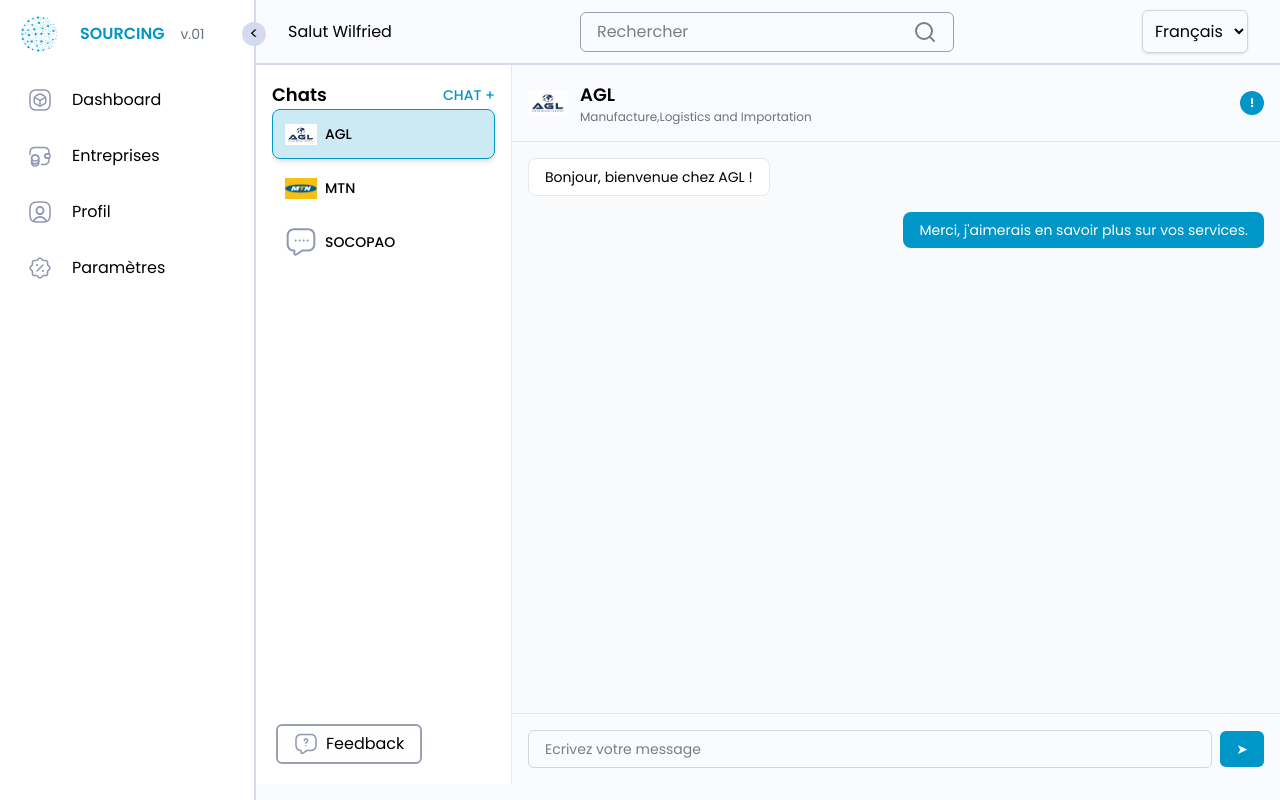
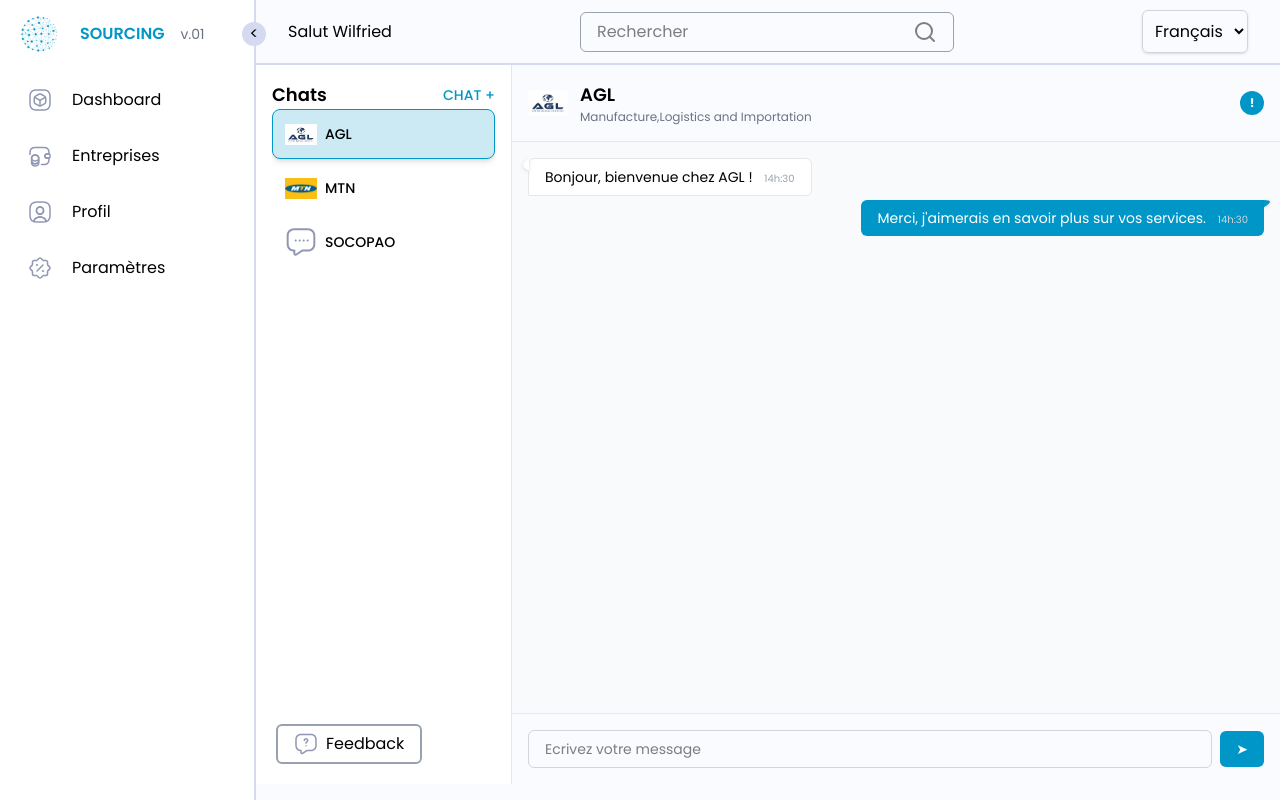
Before and after one commit to darkwall8/Sourcing_Frontend, a React (Vite) app: page /chats in a window 1280 px wide. Built offline with nearby package versions, Linux system fonts and the light colour scheme.

Commit message:
update; the ui for the chat to add the message send time

```diff
--- a/src/pages/ManagementPages/Chats/index.tsx
+++ b/src/pages/ManagementPages/Chats/index.tsx
@@ -84,24 +84,45 @@
                     </div>
                 </header>
 
-                <div className="flex flex-col h-full gap-4 bg-gray-50 p-4 space-y-3 overflow-y-auto">
-                    {messages[currentCompany].length === 0 ? (
-                        <p className="text-center text-gray-400 italic">{ t("dashboard.chat.no_message") }</p>
-                    ) : (
-                        messages[currentCompany].map((msg, idx) => (
-                            <div className={`${msg.from == 'me' ? "flex justify-end" : "flex justify-start"}`}>
+                <div className="flex flex-col h-full gap-1 bg-gray-50 p-4 space-y-3 overflow-y-auto">
+                    {messages[currentCompany].map((msg, idx) => {
+                        const isMe = msg.from === "me";
+
+                        return (
+                            <div key={idx} className={`flex ${isMe ? "justify-end" : "justify-start"}`}>
+                                <div className="relative max-w-[70%]">
                                     <div
-                                    key={idx}
-                                    className={`max-w-3/4 px-4 py-2 rounded-lg ${msg.from === "me"
-                                            ? "bg-primary text-white w-fit ml-auto"
-                                            : "bg-white border w-fit border-gray-200 text-left"
+                                        className={`relative px-4 py-2 rounded-md ${isMe
+                                                ? "bg-primary text-white ml-auto rounded-tr-none"
+                                                : "bg-white border border-gray-200 text-black rounded-bl-none"
                                             }`}
                                     >
-                                    {msg.text}
+                                        {msg.text} <span className={`text-[10px] ${isMe ? "text-gray-300" : "text-gray-400"} pl-2`}>{"14h:30"}</span>
+                                        <div
+                                            className={`absolute top-0 ${isMe
+                                                    ? "right-0 translate-x-full"
+                                                    : "left-0 -translate-x-full"
+                                                }`}
+                                        >
+                                            <svg
+                                                viewBox="0 0 10 10"
+                                                width="12"
+                                                height="12"
+                                                className={`${isMe ? "fill-primary" : "fill-white"} drop-shadow`}
+                                            >
+                                                {isMe ? (
+                                                    <path d="M0,0 Q10,0 0,6 Z" />
+                                                ) : (
+                                                    <path d="M10,0 Q0,5 10,10 Z" />
+                                                )}
+                                            </svg>
                                         </div>
                                     </div>
-                        ))
-                    )}
+                                </div>
+                            </div>
+                        );
+                    })}
+
 
                 </div>
 
```
Lines whose indentation alone changed are shown as unchanged.
